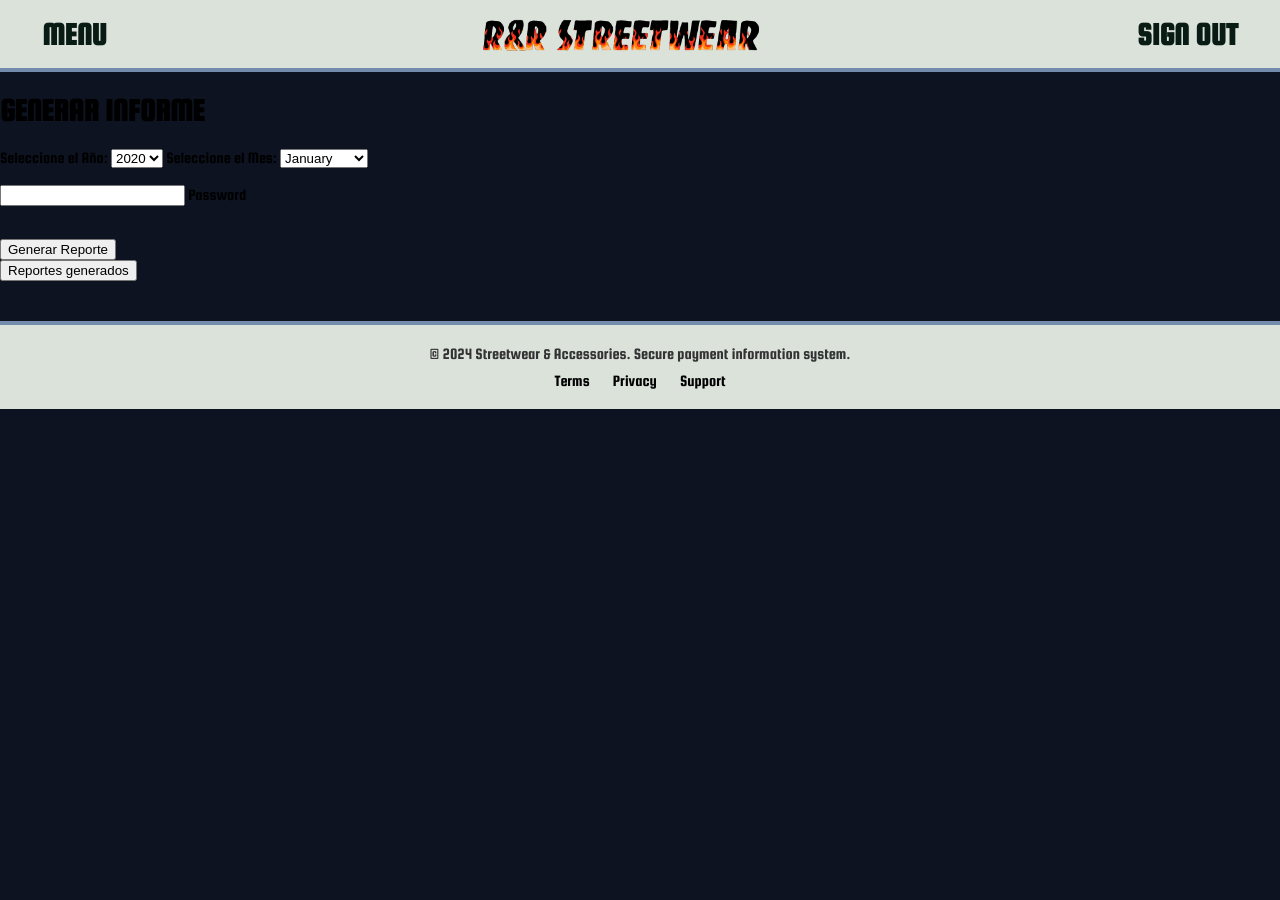
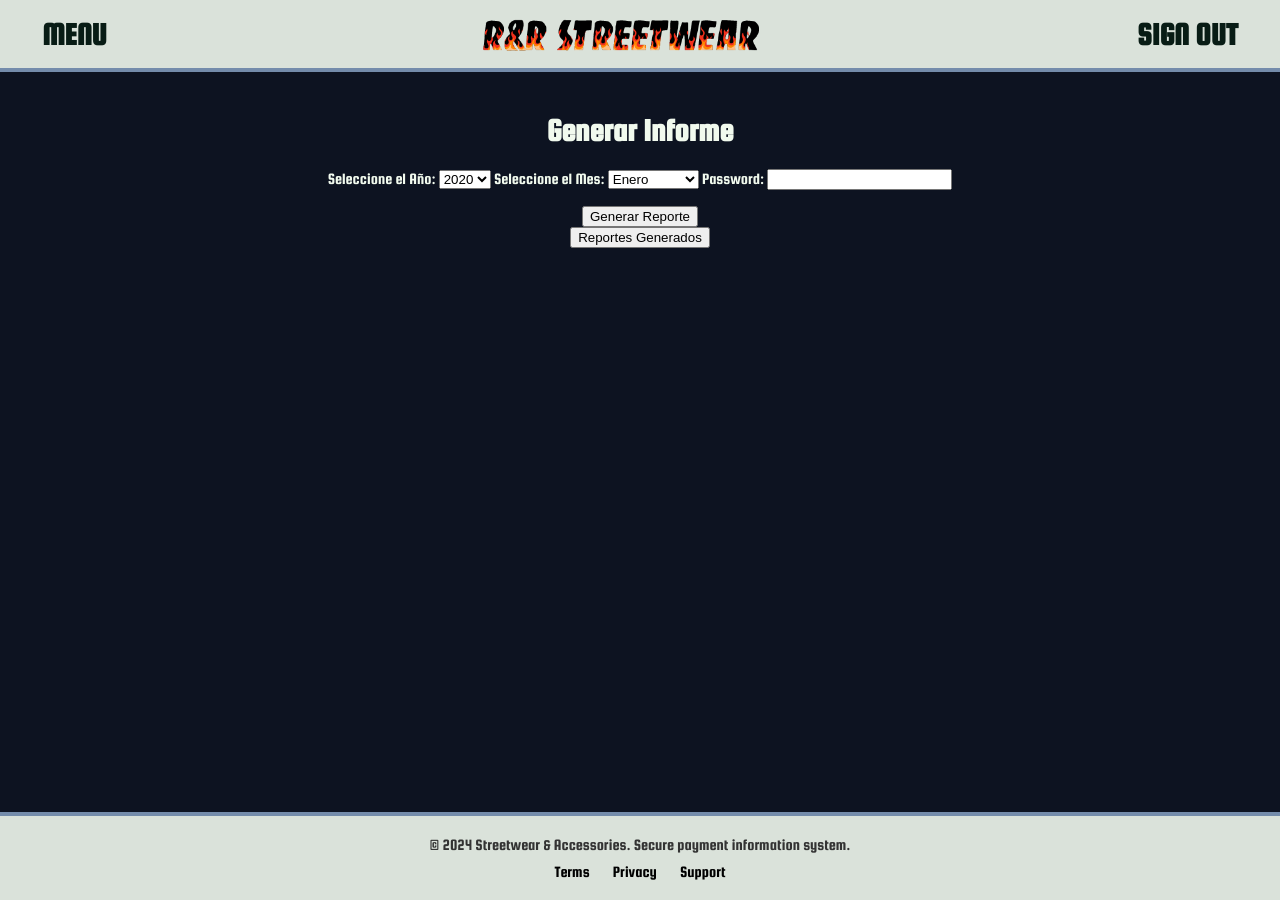
Before and after one commit to AlejandroRiba/proyectocryp2, a Flask app: page /generar_informe in a window 1280 px wide. Before the commit the page ends 409 px from the top, so only its background shows below. Run offline with Flask 3, Linux system fonts and the light colour scheme; the visitor is signed in with stand-in values (Sample User, id 1).

Commit message:
Mejora de visualización

```diff
--- a/static/stylemain.css
+++ b/static/stylemain.css
@@ -42,6 +42,24 @@ body {
     padding: 0; /* Elimina relleno predeterminado */
     height: 100%; /* Asegura que el cuerpo y html ocupen toda la altura */
     background-color: var(--color-background-dark);
+}
+
+.wrapper {
+    display: flex;
+    flex-direction: column;
+    min-height: 100vh; /* Asegura que el contenedor principal ocupe al menos toda la altura de la ventana */
+}
+
+main {
+    flex: 1; /* Hace que el contenido principal ocupe el espacio disponible */
+    color: var(--color-text-light);
+}
+
+footer {
+    background-color: #333;
+    color: #fff;
+    text-align: center;
+    padding: 10px 0;
 }
 
 .navbar {
@@ -134,6 +152,7 @@ footer {
 .category {
     text-align: center;
     position: relative;
+    color: var(--color-text-light);
 }
 
 .image-container {
--- a/templates/consulta_clientes.html
+++ b/templates/consulta_clientes.html
@@ -8,17 +8,20 @@
     <link rel="stylesheet" href="{{ url_for('static', filename='stylemain.css') }}">
 </head>
 <body>
-
+    <div class="wrapper">
         <!-- Footer -->
         {% include "shared/navbar.html" %}
         <!-- Footer -->
 
+        <main>
             <!-- EMPIEZA CONTENIDO DE PÁGINA -->
             <h1>CONSULTA CLIENTES</h1>
             <!-- TERMINA CONTENIDO DE PÁGINA -->
+        </main>
 
         <!-- Footer -->
         {% include "shared/footer.html" %}
         <!-- Footer -->
+    </div>
 </body>
 </html>
--- a/templates/consulta_empleado.html
+++ b/templates/consulta_empleado.html
@@ -8,10 +8,11 @@
     <link rel="stylesheet" href="{{ url_for('static', filename='stylemain.css') }}">
 </head>
 <body>
-
+    <div class="wrapper">
         <!-- Footer -->
         {% include "shared/navbar.html" %}
         <!-- Footer -->
+        <main>
             <!-- EMPIEZA CONTENIDO DE PÁGINA -->
             <h1>CONSULTA EMPLEADOS</h1>
             <table>
@@ -39,8 +40,10 @@
                 </tbody>
             </table>
             <!-- TERMINA CONTENIDO DE PÁGINA -->
+        </main>
         <!-- Footer -->
         {% include "shared/footer.html" %}
         <!-- Footer -->
+    </div>
 </body>
 </html>
--- a/templates/consulta_informes.html
+++ b/templates/consulta_informes.html
@@ -8,10 +8,11 @@
     <link rel="stylesheet" href="{{ url_for('static', filename='stylemain.css') }}">
 </head>
 <body>
-
+    <div class="warpper">
         <!-- Footer -->
         {% include "shared/navbar.html" %}
         <!-- Footer -->
+        <main>
             <!-- EMPIEZA CONTENIDO DE PÁGINA -->
         <h1>CONSULTA INFORMES</h1>
         <ul>
@@ -27,9 +28,12 @@
             <button onclick="redireccion('/generar_informe')">New Report</button>
         </ul>
         <!-- TERMINA CONTENIDO DE PÁGINA -->
+        </main>
         <!-- Footer -->
         {% include "shared/footer.html" %}
         <!-- Footer -->
+    </div>
+
     <script src="static/app.js" ></script>
 </body>
 </html>
--- a/templates/consulta_informes_admin.html
+++ b/templates/consulta_informes_admin.html
@@ -9,10 +9,12 @@
 </head>
 <body>
 
+    <div class="wrapper">
         <!-- Footer -->
         {% include "shared/navbar.html" %}
         <!-- Footer -->
 
+        <main>
             {% with messages = get_flashed_messages(with_categories=true) %}
                 {% if messages %}
                     <ul class="flashes">
@@ -47,9 +49,13 @@
                 <button onclick="redireccion('/generar_informe')">New Report</button>
             </ul>
             <!-- TERMINA CONTENIDO DE PÁGINA -->
+        </main>
+
         <!-- Footer -->
         {% include "shared/footer.html" %}
         <!-- Footer -->
+    </div>
+
     <script src="static/app.js" ></script>
 </body>
 </html>
--- a/templates/generar_informe.html
+++ b/templates/generar_informe.html
@@ -8,16 +8,19 @@
     <link rel="stylesheet" href="{{ url_for('static', filename='stylemain.css') }}">
 </head>
 <body>
-
+    <div class="wrapper">
         <!-- Navbar -->
         {% include "shared/navbar.html" %}
         <!-- Navbar -->
 
-    <!-- EMPIEZA CONTENIDO DE PÁGINA -->
-    <h1>GENERAR INFORME</h1>
-
-    <!-- Formulario para seleccionar el mes y el año -->
-    <form id="reporte-form" action="{{ url_for('reports.generar_informe') }}" method="POST">
+        <main>
+            <!-- Contenedor Principal -->
+            <div class="container">
+                <div class="category">
+                    <h1 class="page-title">Generar Informe</h1>
+                    <!-- Formulario -->
+                    <div class="form-container">
+                        <form id="reporte-form" action="{{ url_for('reports.generar_informe') }}" method="POST" class="styled-form">
                             <label for="year">Seleccione el Año:</label>
                             <select id="year" name="year" required>
                                 {% for y in range(2020, 2025) %}
@@ -27,38 +30,55 @@
 
                             <label for="month">Seleccione el Mes:</label>
                             <select id="month" name="month" required>
-            <option value="1">January</option>
-            <option value="2">February</option>
-            <option value="3">March</option>
-            <option value="4">April</option>
-            <option value="5">May</option>
-            <option value="6">June</option>
-            <option value="7">July</option>
-            <option value="8">August</option>
-            <option value="9">September</option>
-            <option value="10">October</option>
-            <option value="11">November</option>
-            <option value="12">December</option>
-        </select><br><br>
+                                <option value="1">Enero</option>
+                                <option value="2">Febrero</option>
+                                <option value="3">Marzo</option>
+                                <option value="4">Abril</option>
+                                <option value="5">Mayo</option>
+                                <option value="6">Junio</option>
+                                <option value="7">Julio</option>
+                                <option value="8">Agosto</option>
+                                <option value="9">Septiembre</option>
+                                <option value="10">Octubre</option>
+                                <option value="11">Noviembre</option>
+                                <option value="12">Diciembre</option>
+                            </select>
 
-        <input type="password" name="password" required onclick="ocultaError()" title="Enter your password" oninput="this.setCustomValidity('')" oninvalid="this.setCustomValidity('Please enter your password')">
-        <label>Password</label><br><br>
+                            <label for="password">Password:</label>
+                            <input
+                                type="password"
+                                id="password"
+                                name="password"
+                                required
+                                onclick="ocultaError()"
+                                title="Enter your password"
+                                oninput="this.setCustomValidity('')"
+                                oninvalid="this.setCustomValidity('Por favor ingrese su contraseña')"
+                            >
+
                             <!-- Mensaje de error -->
-        <p id="error_message"></p>
-        <button type="submit">Generar Reporte</button>
+                            <p id="error_message" class="error-message"></p>
+
+                            <button type="submit" class="primary-button">Generar Reporte</button>
                         </form>
-    <button onclick="redireccion('/consulta_informes')">Reportes generados</button>
-    <!-- TERMINA CONTENIDO DE PÁGINA -->
+
+                        <button onclick="redireccion('/consulta_informes')" class="secondary-button">Reportes Generados</button>
+                    </div>
+                </div>
+            </div>
+        </main>
 
         <!-- Footer -->
         {% include "shared/footer.html" %}
         <!-- Footer -->
+    </div>
+
     <script>
         document.addEventListener('DOMContentLoaded', function() {
-            manejarEnvioFormulario('reporte-form', '/generar_informe'); // Llama a la función con el ID del formulario
+            manejarEnvioFormulario('reporte-form', '/generar_informe');
         });
     </script>
-    <script src="static/app.js" ></script>
-    <script src="{{ url_for('static', filename='validations.js') }}" ></script>
+    <script src="static/app.js"></script>
+    <script src="{{ url_for('static', filename='validations.js') }}"></script>
 </body>
 </html>
--- a/templates/opciones_ventas.html
+++ b/templates/opciones_ventas.html
@@ -8,11 +8,12 @@
     <link rel="stylesheet" href="{{ url_for('static', filename='stylemain.css') }}">
 </head>
 <body>
-
+  <div class="warpper">
     <!-- Navbar -->
     {% include 'shared/navbar.html' %}
     <!-- Navbar -->
 
+    <main>
       <!-- EMPIEZA CONTENIDO DE PÁGINA -->
     <h1>Sales per employee</h1>
     {% if transacciones %}
@@ -42,10 +43,12 @@
       <button onclick="redireccion('/registra_venta')">New Sale</button>
       <button onclick="redireccion('/consulta_venta')">Sales</button>
      <!-- TERMINA CONTENIDO DE PÁGINA -->
+    </main>
 
     <!-- Footer -->
     {% include'shared/footer.html' %}
     <!-- Footer -->
+  </div>
   <script src="static/app.js" ></script>
 </body>
 </html>
```
Also changed, not shown: templates/crear_producto.html (+7 -2 lines), templates/editar_producto.html (+7 -0 lines), templates/editar_usuario.html (+6 -1 lines), app.py (line endings or trailing spaces). Lines whose indentation alone changed are shown as unchanged.
